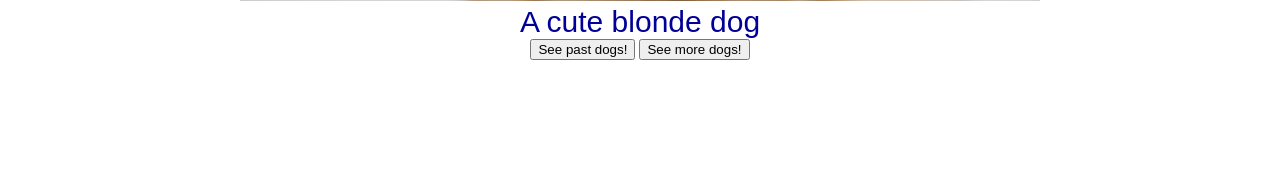
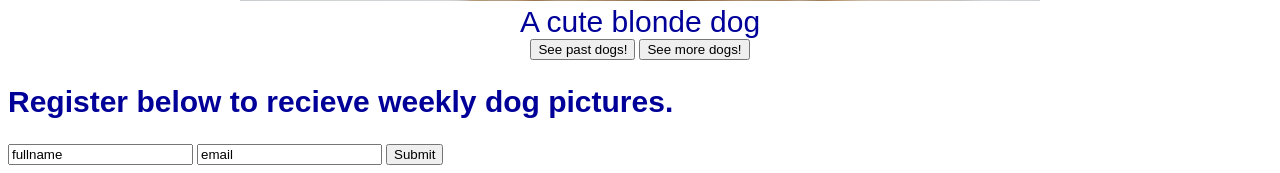
Before and after one commit to vkinnealey/slidespage, a PHP site: page / in a window 1280 px wide. Shown: the part 891-1064 px from the top of the page. Before the commit the page ends 951 px from the top, so only its background shows below. Run offline with PHP 8.4, Linux system fonts and the light colour scheme; data that the repository does not hold is empty; some libraries are stand-ins or nearby versions; some web fonts are replaced.

Commit message:
slidespage_with_PHP
added PHP code to include a registration form on slidespage

```diff
--- a/index.html
+++ b/index.php
@@ -8,6 +8,10 @@
     <script src=https://ajax.googleapis.com/ajax/libs/jquery/3.2.1/jquery.min.js></script>
     <script src=script.js> </script>
     <link href="https://fonts.googleapis.com/css?family=Bubbler+One|Vibur" rel=stylesheet>
+    <?php
+    $fullname = $_POST["fullname"];
+    print($fullname);
+    ?>
   </head>
 
 <body>
@@ -37,5 +41,15 @@
   <button type="button" class="previous">See past dogs!</button>
   <button type="button" class="next">See more dogs!</button>
 </div>
+ <div class="form">
+ <h2> Register below to recieve weekly dog pictures. </h2>
+<Form method = "POST" Action = "registration.php">
+<input type="text" name= "fullname" value= "fullname"<br>
+<input type="text" name= "email" value= "email"<br>
+<input type ="submit" >
+</Form>
+</div>
+<form action ="registration.php" method="get>"
+
 </body>
 </html>
--- a/style.css
+++ b/style.css
@@ -11,7 +11,7 @@ h2, .caption, .button {
   	font-size:60px;
   }
 
- .slideshow, .buttons {
+ .slideshow, .buttons{
  		text-align: center;
  }
 
```
Also changed, not shown: registration.php (added, +9 -0 lines).
